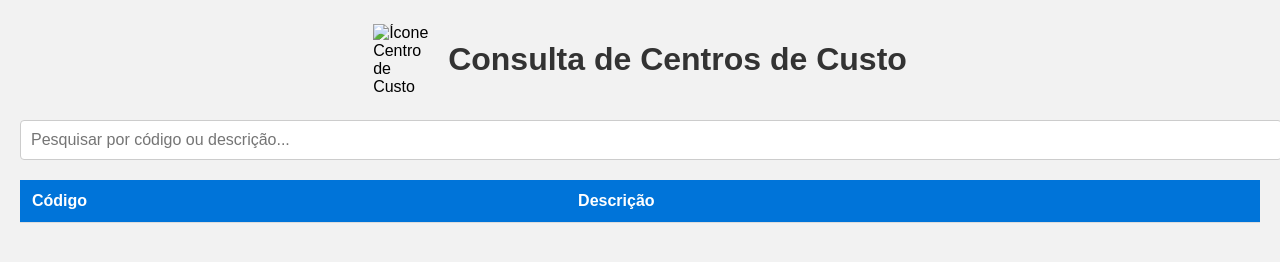
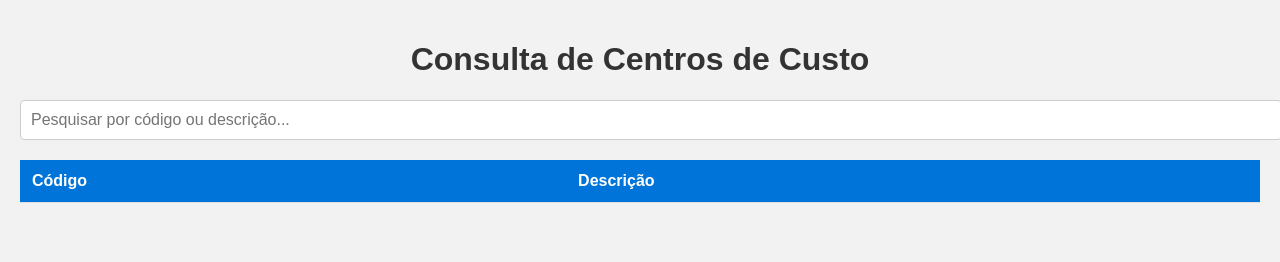
Before and after one commit to FalconZi/consulta-centro-de-custo, a plain HTML site: page index.html in a window 1280 px wide. Drawn offline with Linux system fonts and the light colour scheme; no server answers.

Commit message:
Update index.html

```diff
--- a/index.html
+++ b/index.html
@@ -10,17 +10,6 @@
       background-color: #f2f2f2;
       margin: 0;
       padding: 20px;
-    }
-    .titulo-container {
-      display: flex;
-      align-items: center;
-      justify-content: center;
-      margin-bottom: 20px;
-    }
-    .icone-titulo {
-      width: 60px;
-      height: auto;
-      margin-right: 15px;
     }
     h1 {
       text-align: center;
@@ -54,10 +43,7 @@
   </style>
 </head>
 <body>
-  <div class="titulo-container">
-    <img src="centro-custo.png" alt="Ícone Centro de Custo" class="icone-titulo" />
-    <h1>Consulta de Centros de Custo</h1>
-  </div>
+  <h1>Consulta de Centros de Custo</h1>
 
   <input type="text" id="searchInput" placeholder="Pesquisar por código ou descrição..." />
   <table id="centroCustoTable">
```
